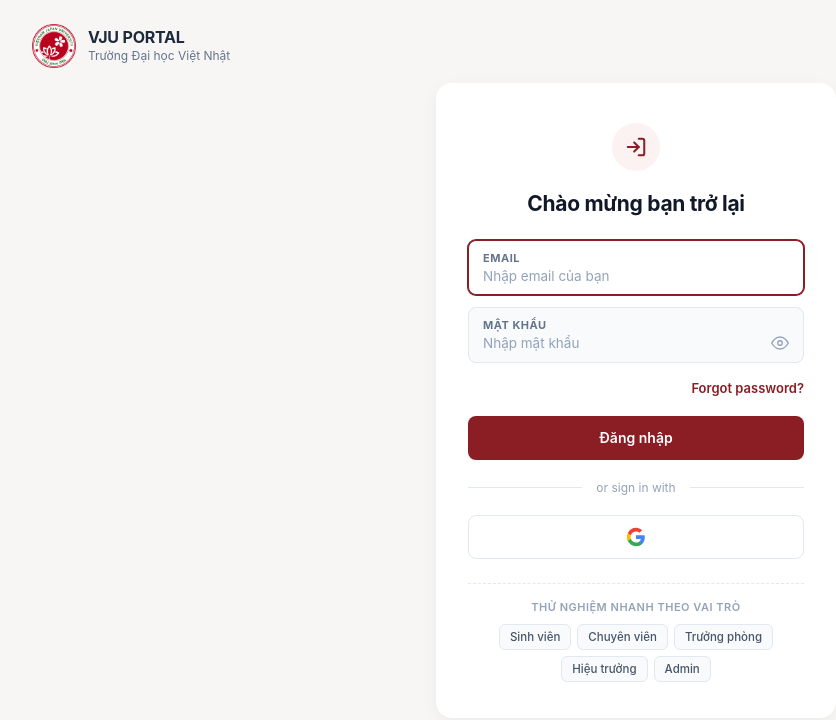
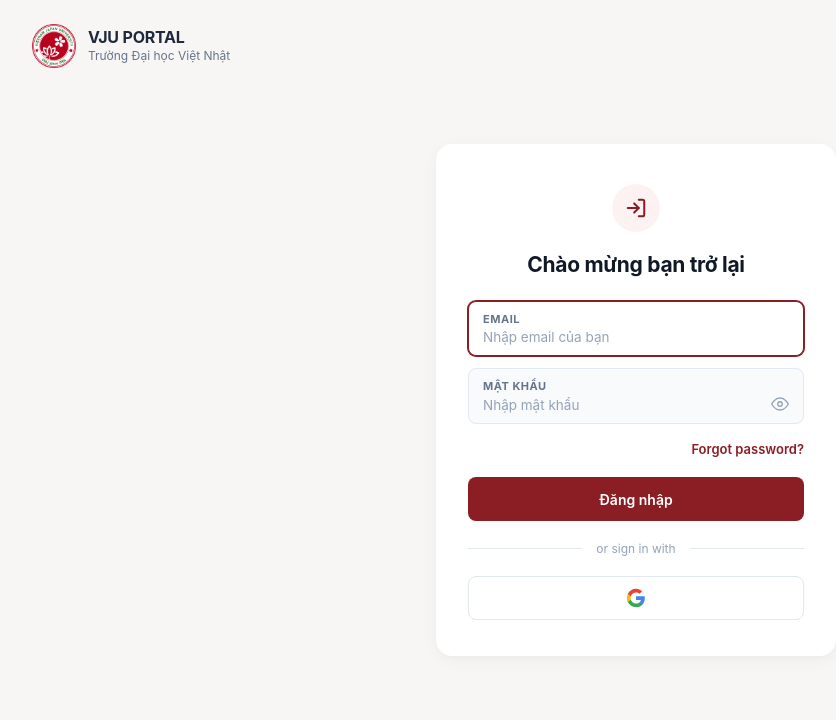
Before and after one commit to lammvuu18/VJU-Student-Request-Portal, a React (Create React App) app in the folder vju-portal-admin/: page /login in a window 1280 px wide. Shown: the top 720 px of the page, without its empty margins (4-840 px from the left). Built offline with nearby package versions, Linux system fonts and the light colour scheme; no server answers.

Commit message:
Bỏ phần thử nghiệm nhanh theo vai trò ở trang đăng nhập

```diff
--- a/vju-portal-admin/src/components/auth/LoginPage.css
+++ b/vju-portal-admin/src/components/auth/LoginPage.css
@@ -266,48 +266,6 @@
   background-color: #F1F5F9;
 }
 
-/* Quick Demo Role Switcher (Discreet Bottom Helper) */
-.demo-role-section {
-  margin-top: 24px;
-  padding-top: 16px;
-  border-top: 1px dashed #E2E8F0;
-}
-
-.demo-role-title {
-  font-size: 11px;
-  font-weight: 600;
-  color: #94A3B8;
-  text-align: center;
-  margin-bottom: 10px;
-  text-transform: uppercase;
-  letter-spacing: 0.5px;
-}
-
-.demo-role-grid {
-  display: flex;
-  flex-wrap: wrap;
-  gap: 6px;
-  justify-content: center;
-}
-
-.demo-role-btn {
-  padding: 5px 10px;
-  font-size: 11.5px;
-  font-weight: 500;
-  border-radius: 6px;
-  border: 1px solid #E2E8F0;
-  background-color: #F8FAFC;
-  color: #475569;
-  cursor: pointer;
-  transition: all 0.15s ease;
-}
-
-.demo-role-btn:hover {
-  background-color: #8B1D24;
-  color: #FFFFFF;
-  border-color: #8B1D24;
-}
-
 /* Responsive adjustment */
 @media (max-width: 640px) {
   .login-header {
--- a/vju-portal-admin/src/components/auth/LoginPage.js
+++ b/vju-portal-admin/src/components/auth/LoginPage.js
@@ -138,28 +138,6 @@ function LoginPage() {
               <path d="M12 5.38c1.62 0 3.06.56 4.21 1.64l3.15-3.15C17.45 2.09 14.97 1 12 1 7.7 1 3.99 3.47 2.18 7.07l3.66 2.84c.87-2.6 3.3-4.53 6.16-4.53z" fill="#EA4335"/>
             </svg>
           </button>
-
-          {/* Quick Demo Role Switcher */}
-          <div className="demo-role-section">
-            <div className="demo-role-title">Thử nghiệm nhanh theo vai trò</div>
-            <div className="demo-role-grid">
-              <button type="button" className="demo-role-btn" onClick={() => selectRoleAndGo('student', '/student')}>
-                Sinh viên
-              </button>
-              <button type="button" className="demo-role-btn" onClick={() => selectRoleAndGo('staff', '/staff')}>
-                Chuyên viên
-              </button>
-              <button type="button" className="demo-role-btn" onClick={() => selectRoleAndGo('deptHead', '/dept-head')}>
-                Trưởng phòng
-              </button>
-              <button type="button" className="demo-role-btn" onClick={() => selectRoleAndGo('principal', '/principal')}>
-                Hiệu trưởng
-              </button>
-              <button type="button" className="demo-role-btn" onClick={() => selectRoleAndGo('admin', '/admin')}>
-                Admin
-              </button>
-            </div>
-          </div>
         </div>
       </div>
     </div>
```
